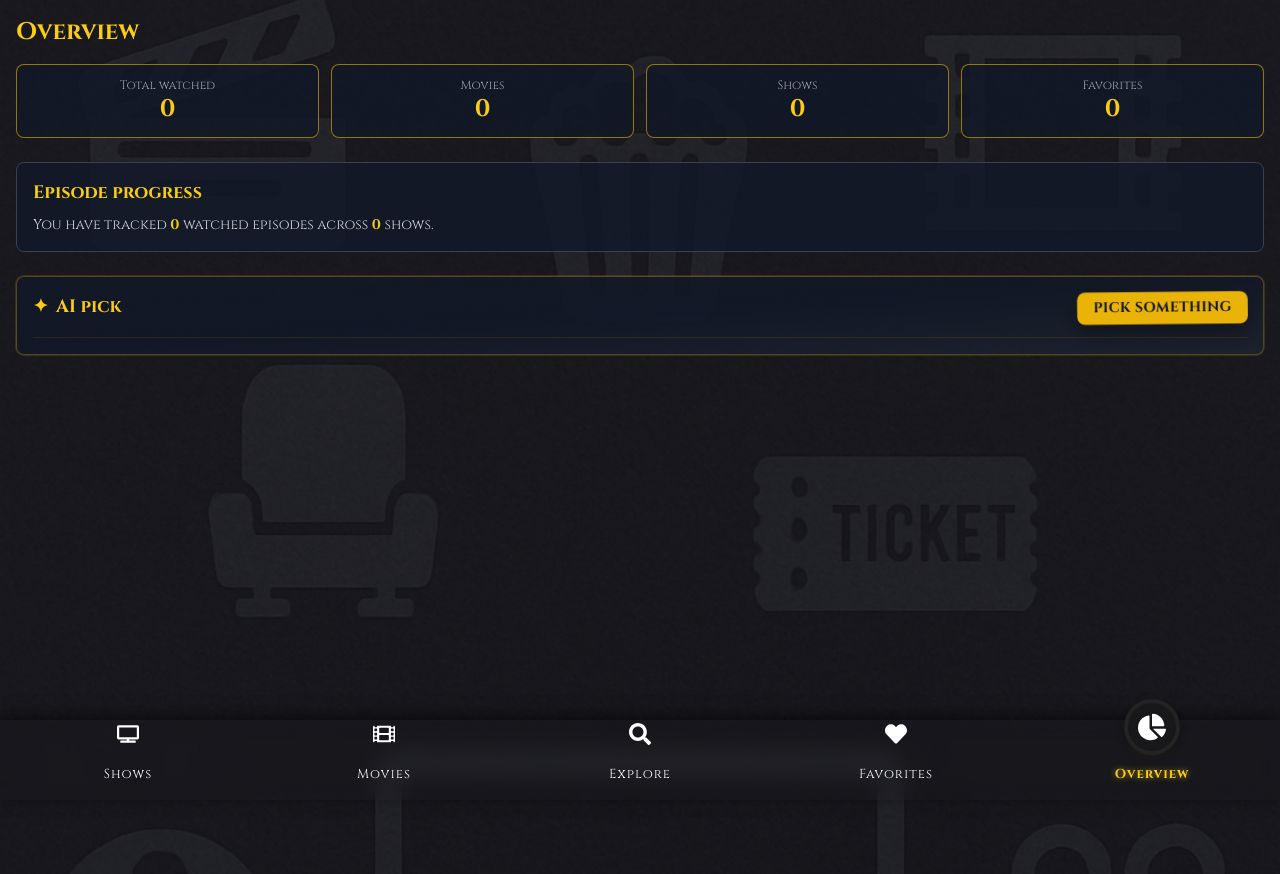
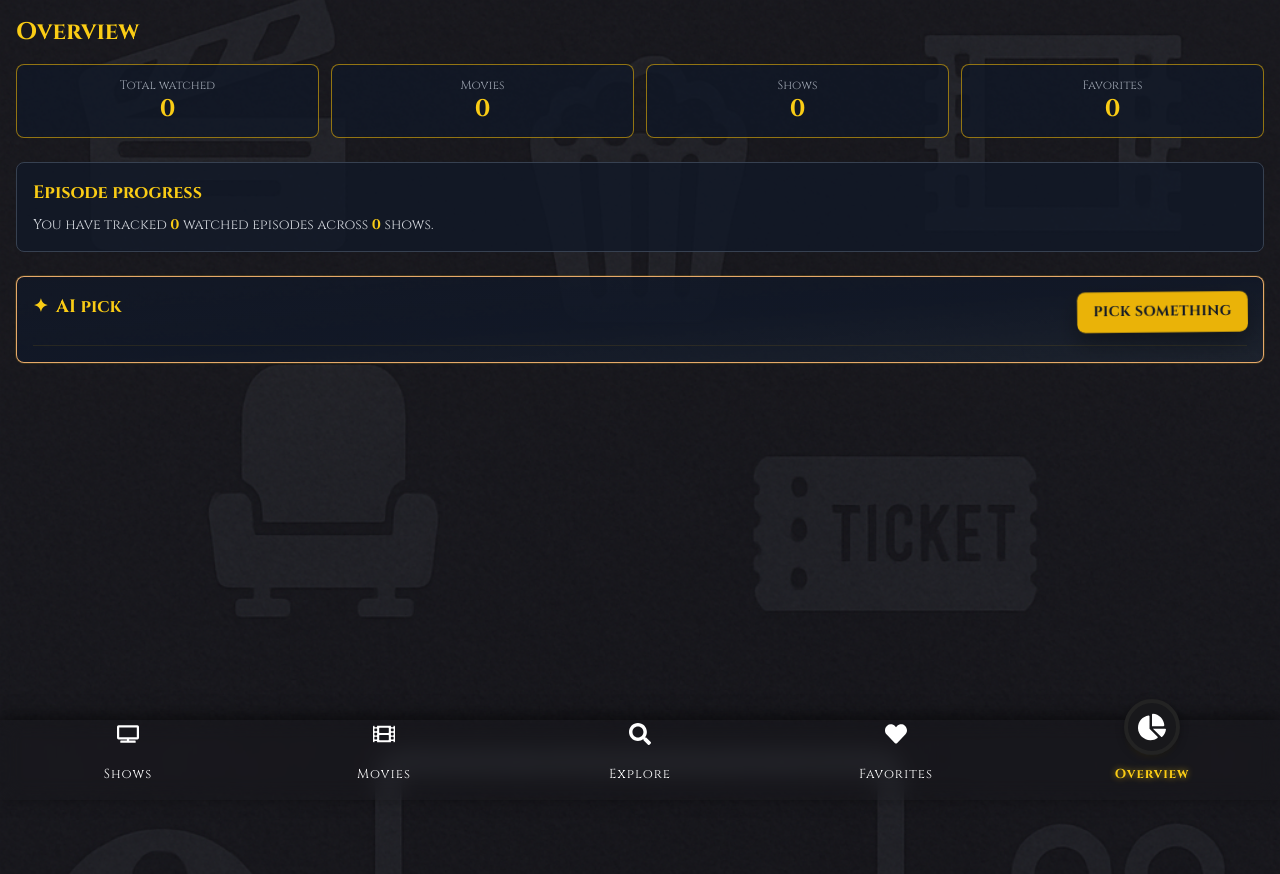
Before and after one commit to ecthelionofthefountain-510/mobile-tv-tracker, a React (Vite) app: page /#/overview in a window 1280 px wide. Shown: the top 874 px of the page. Built offline with nearby package versions, Linux system fonts and the light colour scheme; a web font is replaced by a local one.

Commit message:
fix: fixed ai button

```diff
--- a/src/components/OverviewPage.jsx
+++ b/src/components/OverviewPage.jsx
@@ -635,7 +635,7 @@ const OverviewPage = () => {
       </div>
 
       {/* AI pick */}
-      <div className="relative p-4 mb-6 overflow-hidden border rounded-lg border-yellow-500/30 bg-gradient-to-br from-gray-900/80 via-gray-900/90 to-gray-800/60 ring-1 ring-yellow-500/15">
+      <div className="relative p-4 mb-6 overflow-hidden border rounded-lg border-orange-300/90 bg-gradient-to-br from-gray-900/80 via-gray-900/90 to-gray-800/60 ring-1 ring-yellow-500/15">
         <div className="flex items-start justify-between gap-3">
           <div>
             <div className="flex flex-wrap items-center gap-2">
@@ -650,7 +650,7 @@ const OverviewPage = () => {
             type="button"
             onClick={pickClientSide}
             disabled={aiLoading}
-            className="ai-pick-cta relative isolate overflow-hidden px-4 py-1.5 text-sm font-bold tracking-wide text-gray-900 uppercase transition bg-yellow-500 rounded-lg shadow-lg hover:bg-yellow-400 focus-visible:outline-none focus-visible:ring-2 focus-visible:ring-yellow-400/70 focus-visible:ring-offset-2 focus-visible:ring-offset-gray-900 disabled:opacity-60"
+            className="ai-pick-cta relative isolate overflow-hidden px-4 py-2.5 text-sm font-bold tracking-wide text-gray-900 uppercase transition bg-yellow-500 rounded-lg shadow-lg hover:bg-orange-300 focus-visible:outline-none focus-visible:ring-2 focus-visible:ring-yellow-400/70 focus-visible:ring-offset-2 focus-visible:ring-offset-gray-900 disabled:opacity-60"
           >
             {aiLoading ? "Thinking..." : "Pick something"}
           </button>
--- a/src/index.css
+++ b/src/index.css
@@ -5,6 +5,20 @@
 @layer base {
   :where(a, button, input, select, textarea, [role="button"]):focus-visible {
     @apply outline-none ring-2 ring-yellow-400/70 ring-offset-2 ring-offset-gray-900;
+  }
+
+  button {
+    -webkit-tap-highlight-color: transparent;
+    touch-action: manipulation;
+    @apply transition-transform duration-75;
+  }
+
+  button:active {
+    @apply scale-95;
+  }
+
+  button:disabled {
+    @apply cursor-not-allowed;
   }
 }
 
```
